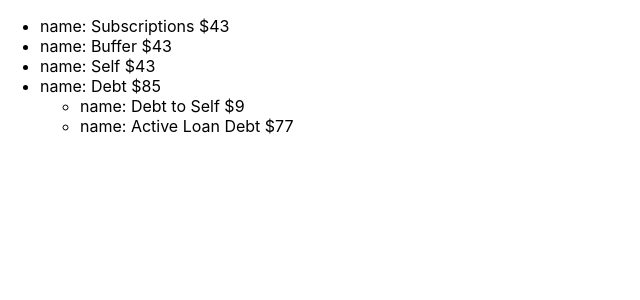
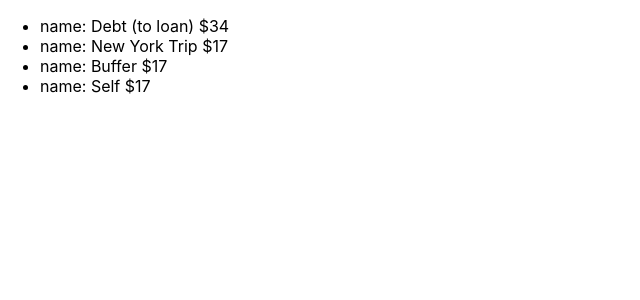
Before and after one commit to Ant3ney/Anthonys_Finance_App, a React (Create React App) app: page / in a window 1280 px wide. Shown: the top 300 px of the page, without its empty margins (0-640 px from the left). Built offline with nearby package versions, Linux system fonts and the light colour scheme.

Commit message:
Add Newyourk partition

```diff
--- a/src/components/IncomePartition/PartitionTree.tsx
+++ b/src/components/IncomePartition/PartitionTree.tsx
@@ -1,7 +1,7 @@
 import build3DHierarchy from "./build3DHierarchy";
-import { post400 } from "./partitionTrees";
+import { newYorkAndLife } from "./partitionTrees";
 
-const HARD_INCOME = 425;
+const HARD_INCOME = 170;
 
 function PartitionTree({ income, twoDHierarchy }: any) {
   const deepCopy2DHierarchy = JSON.parse(JSON.stringify(twoDHierarchy));
@@ -15,7 +15,7 @@ function PartitionTree({ income, twoDHierarchy }: any) {
 }
 
 export function TestHierarchy({}) {
-  const twoDHierarchy = post400;
+  const twoDHierarchy = newYorkAndLife;
   let new2DHier = JSON.parse(JSON.stringify(twoDHierarchy));
   let hier = build3DHierarchy(new2DHier);
   const income: number = HARD_INCOME;
--- a/src/components/IncomePartition/partitionTrees/index.ts
+++ b/src/components/IncomePartition/partitionTrees/index.ts
@@ -1,2 +1,3 @@
 export { default as post400 } from "./post400";
 export { default as pre400 } from "./pre400";
+export { default as newYorkAndLife } from "./newYorkAndLife";
--- /dev/null
+++ b/src/components/IncomePartition/partitionTrees/newYorkAndLife.ts
@@ -0,0 +1,34 @@
+export default [
+  {
+    id: "0.792254105018136",
+    parentID: null,
+    children: null,
+    percentage: "10",
+    amount: "",
+    name: "Self",
+  },
+  {
+    id: "0.20313799996162119",
+    parentID: null,
+    children: null,
+    percentage: "10",
+    amount: "",
+    name: "Buffer",
+  },
+  {
+    id: "0.08307110312610577",
+    parentID: null,
+    children: null,
+    percentage: "10",
+    amount: "",
+    name: "New York Trip",
+  },
+  {
+    id: "0.40633586480055306",
+    parentID: null,
+    children: null,
+    percentage: "20",
+    amount: "",
+    name: "Debt (to loan)",
+  },
+];
```
